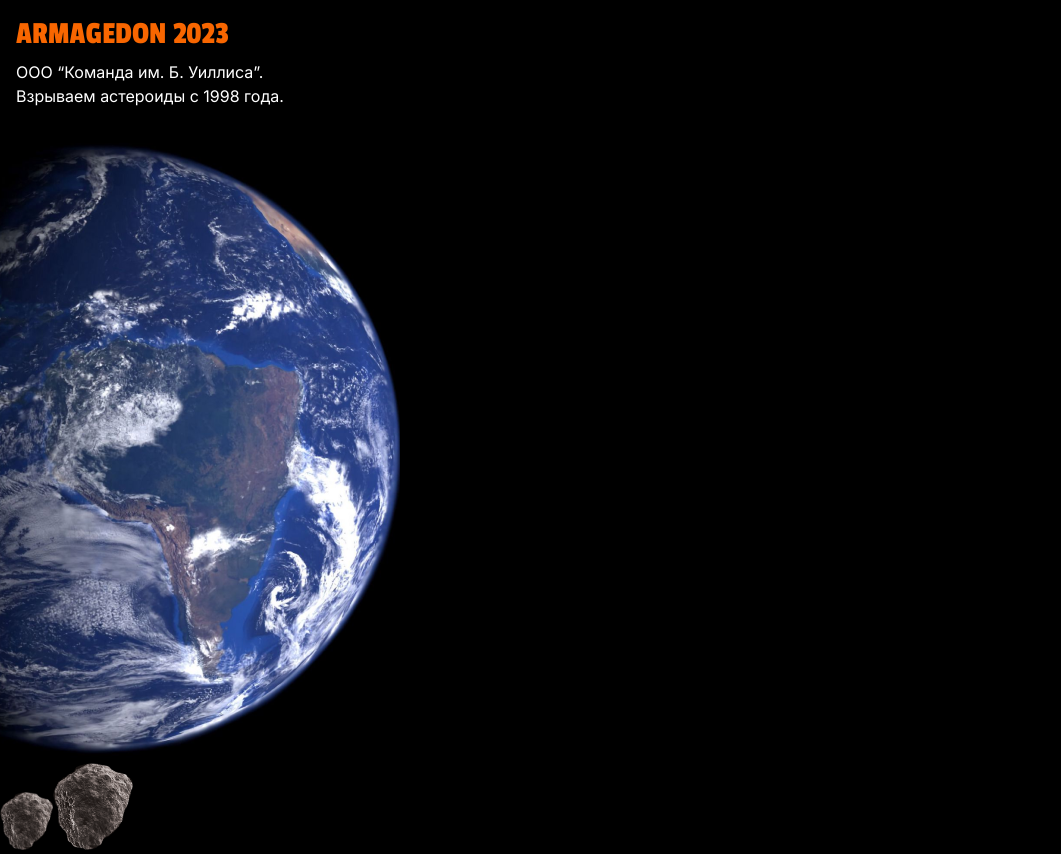
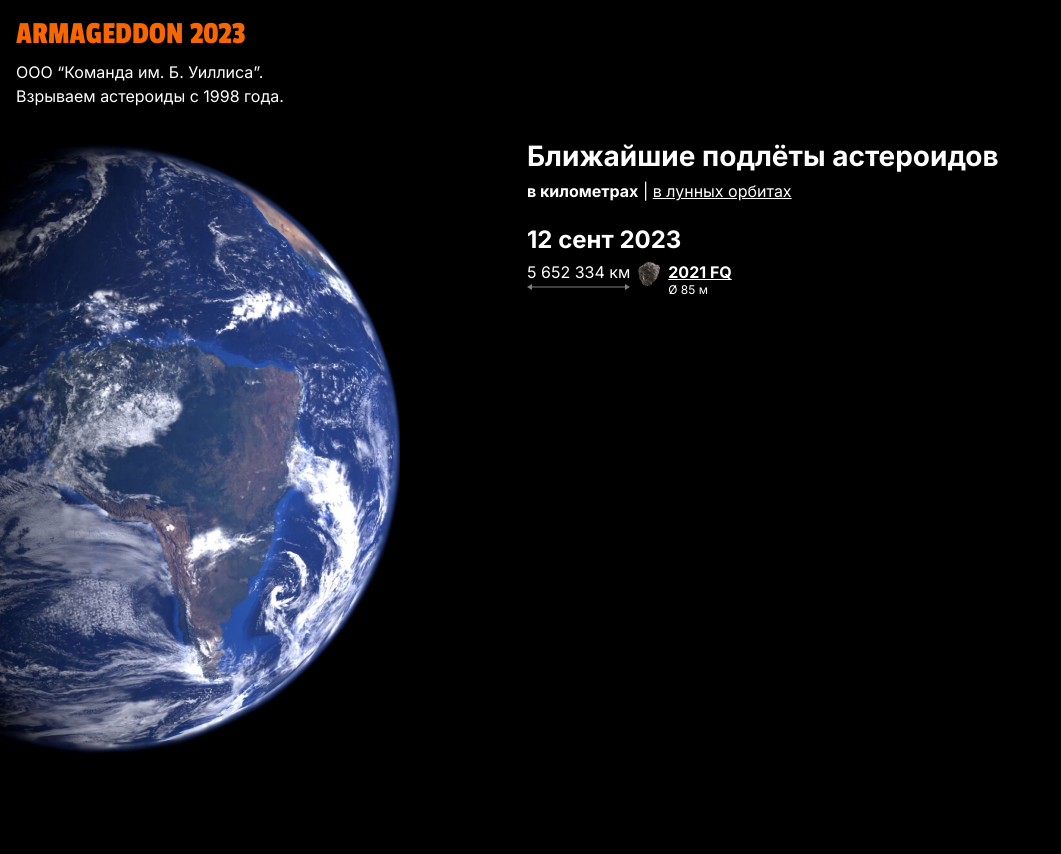
Before and after one commit to yadim24/asteroid, a Next.js app: page / in a window 1280 px wide. Shown: the whole page, without its empty margins (0-1061 px from the left). After the commit the page ends 800 px from the top, so only its background shows below. Built offline with nearby package versions, Linux system fonts and the light colour scheme.

Commit message:
feat: Добавлен список астероидов
*components: Добавлена компонента кнопки

* style: Настроены стили списка астероидов

```diff
--- a/app/globals.css
+++ b/app/globals.css
@@ -1,5 +1,6 @@
 :root {
   background-color: #000;
+  color: #fff;
   font-size: 16px;
 }
 
--- a/app/layout.tsx
+++ b/app/layout.tsx
@@ -3,7 +3,7 @@
 import "./globals.css";
 
 export const metadata: Metadata = {
-  title: "Armagedon",
+  title: "Armageddon",
   description: "Care about asteroids",
 };
 
--- a/app/page.module.css
+++ b/app/page.module.css
@@ -31,5 +31,73 @@
   height: 620px;
 }
 
+.list-wrapper {
+  min-width: 400px;
+}
+
 .earth {
 }
+
+.main-wrapper {
+  display: flex;
+  gap: 127px;
+}
+
+.header {
+  font-size: 28px;
+  margin-bottom: 8px;
+}
+
+.units {
+  margin-bottom: 24px;
+}
+
+.kilometers,
+.lunar {
+  background-color: #000;
+  color: #fff;
+  border: none;
+  font-size: 16px;
+}
+
+.kilometers {
+  font-weight: 700;
+}
+
+.lunar {
+  text-decoration: underline;
+}
+
+.asteroid {
+  display: flex;
+  flex-direction: column;
+  gap: 8px;
+}
+
+.date {
+  font-size: 24px;
+}
+
+.data-container {
+  display: flex;
+  gap: 8px;
+}
+
+.arrow-wrapper {
+  position: relative;
+  width: 100%;
+  height: 10px;
+}
+
+.arrow {
+  object-fit: contain;
+}
+
+.asteroid-name {
+  font-weight: 700;
+  text-decoration: underline;
+}
+
+.diameter {
+  font-size: 12px;
+}
--- a/app/page.tsx
+++ b/app/page.tsx
@@ -1,6 +1,6 @@
 import clsx from "clsx";
 import Image from "next/image";
-import { passionOne } from "./fonts";
+import { inter, passionOne } from "./fonts";
 import styles from "./page.module.css";
 
 export default function Home() {
@@ -8,38 +8,65 @@
     <>
       <header className={styles["header-wrapper"]}>
         <p className={clsx(styles["logo-name"], passionOne.className)}>
-          ARMAGEDON 2023
+          ARMAGEDDON 2023
         </p>
         <div className={styles["logo-text"]}>
           <p>ООО “Команда им. Б. Уиллиса”.</p>
           <p>Взрываем астероиды с 1998 года.</p>
         </div>
       </header>
-      <main className={styles.wrapper}>
+      <main className={styles["main-wrapper"]}>
         <Image
           className={styles.earth}
           src="/zemlia_lg.png"
           alt="earth"
           width={400}
           height={620}
+          priority
         />
 
-        <div className={styles.grid}>
-          <Image
-            className={styles.logo}
-            src="/asteroid.png"
-            alt="asteroid"
-            width={53}
-            height={58}
-          />
-
-          <Image
-            className={styles.logo}
-            src="/asteroid.png"
-            alt="asteroid"
-            width={80}
-            height={87}
-          />
+        <div className={styles["container"]}>
+          <div className={styles["list-wrapper"]}>
+            <h1 className={styles.header}>Ближайшие подлёты астероидов</h1>
+            <p className={styles.units}>
+              <button className={clsx(styles.kilometers, inter.className)}>
+                в километрах
+              </button>{" "}
+              |{" "}
+              <button className={clsx(styles.lunar, inter.className)}>
+                в лунных орбитах
+              </button>
+            </p>
+            <div className={styles.list}>
+              <div className={styles.asteroid}>
+                <h2 className={styles.date}>12 сент 2023</h2>
+                <div className={styles["data-container"]}>
+                  <div>
+                    <p>5 652 334 км</p>
+                    <div className={styles["arrow-wrapper"]}>
+                      <Image
+                        className={styles.arrow}
+                        src="/arrow.svg"
+                        alt="distance"
+                        fill
+                        sizes="100vw"
+                      />
+                    </div>
+                  </div>
+                  <Image
+                    src="/asteroid.png"
+                    alt="asteroid"
+                    width={22}
+                    height={24}
+                  />
+                  <div>
+                    <p className={styles["asteroid-name"]}>2021 FQ</p>
+                    <p className={styles.diameter}>Ø 85 м</p>
+                  </div>
+                </div>
+              </div>
+            </div>
+          </div>
         </div>
       </main>
     </>
```
Also changed, not shown: app/components/Button.tsx (added, +23 -0 lines), app/components/Button.module.css (added), public/arrow.svg (added).
